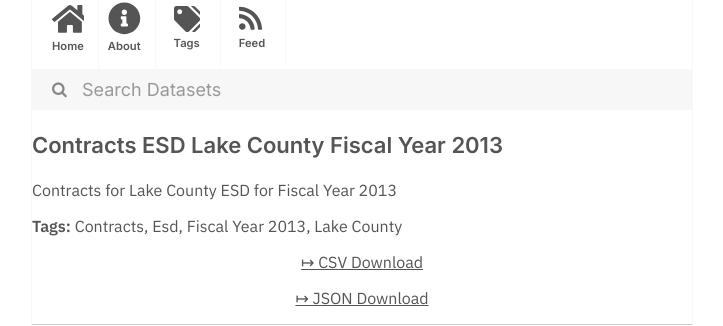
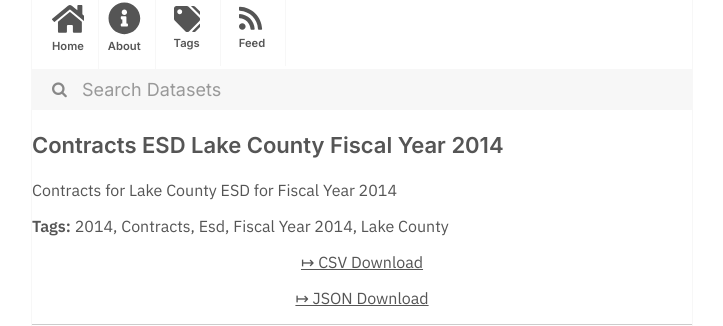
Before and after one commit to dayda-entities/state-of-oregon, a Jekyll site: the page built from _posts/2020-11-10-contracts-esd-lake-county-fisc.md, in a window 1280 px wide. Shown: the part 216-542 px from the top of the page, without its empty margins (278-1001 px from the left). Built offline with Jekyll 4.4.1, drawn with Linux system fonts in a browser that asks for light colours.

```diff
--- a/_posts/2020-11-10-contracts-esd-lake-county-fisc.md
+++ b/_posts/2020-11-10-contracts-esd-lake-county-fisc.md
@@ -1,19 +1,20 @@
 ---
-title: Contracts ESD Lake County Fiscal Year 2013
-created: '2020-11-10T17:22:26.757146'
-modified: '2020-11-10T17:22:26.757192'
+title: Contracts ESD Lake County Fiscal Year 2014
+created: '2020-11-10T17:22:51.542580'
+modified: '2020-11-10T17:22:51.542591'
 state: active
 type: dataset
 tags:
+  - '2014'
   - Contracts
   - Esd
-  - Fiscal Year 2013
+  - Fiscal Year 2014
   - Lake County
 groups:
   - Local Government
-csv_url: 'https://data.oregon.gov/api/views/f5d3-zk59/rows.csv?accessType=DOWNLOAD'
-json_url: 'https://data.oregon.gov/api/views/f5d3-zk59/rows.json?accessType=DOWNLOAD'
+csv_url: 'https://data.oregon.gov/api/views/my72-behq/rows.csv?accessType=DOWNLOAD'
+json_url: 'https://data.oregon.gov/api/views/my72-behq/rows.json?accessType=DOWNLOAD'
 layout: post
 
 ---
-Contracts for Lake County ESD for Fiscal Year 2013
+Contracts for Lake County ESD for Fiscal Year 2014
```
